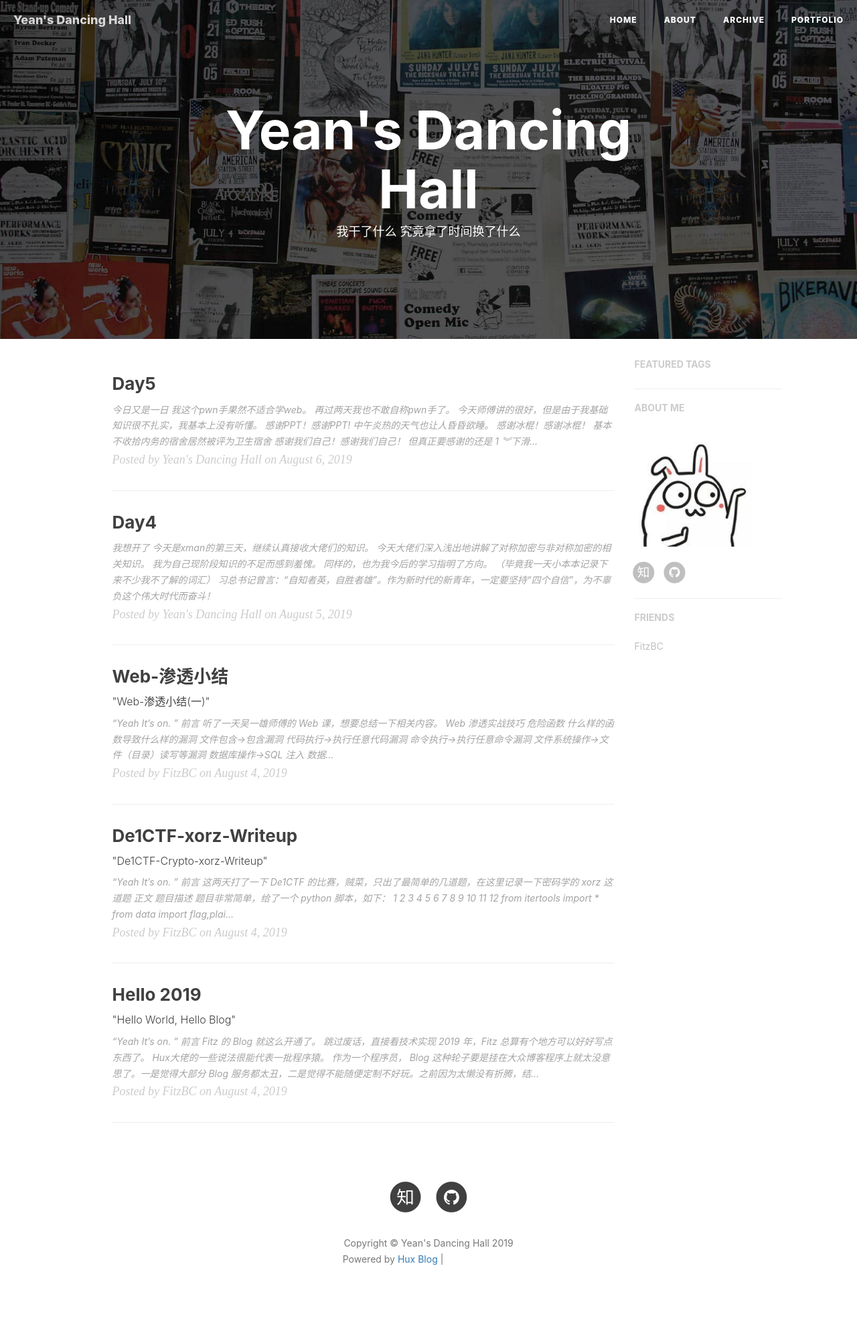
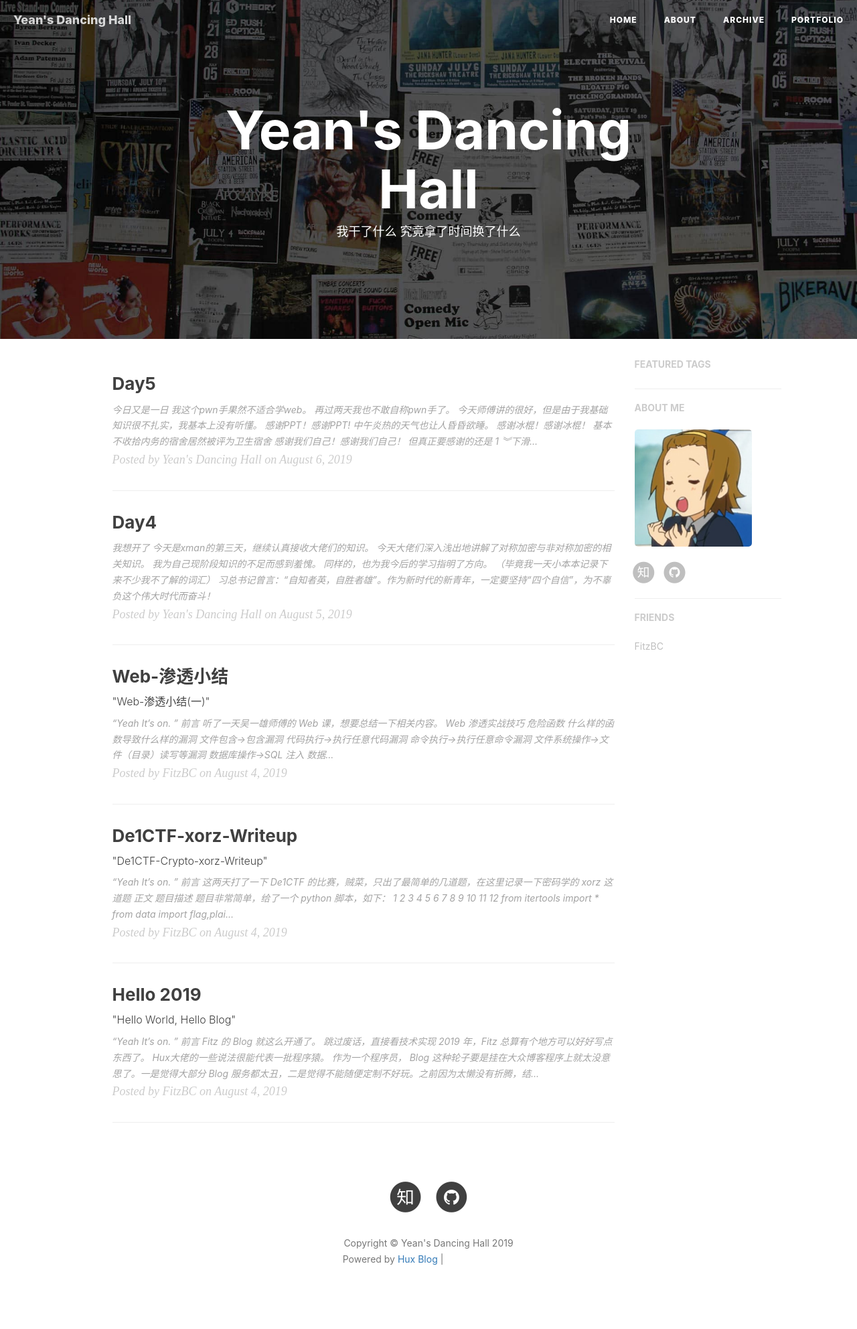
Before and after one commit to AndrieYean/AndrieYean.github.io, a Jekyll site: the page built from index.html, in a window 1280 px wide. Shown: the whole page at 67% size. Built offline with Jekyll 4.4.1, drawn with Linux system fonts in a browser that asks for light colours; nearby versions of some CDN libraries; the list of posts is cut into pages by our own code; comment, search, counter and statistics services are not loaded; grey boxes are pictures that could not be loaded.

Commit message:
Update _config.yml

```diff
--- a/_config.yml
+++ b/_config.yml
@@ -14,8 +14,8 @@
 # SNS settings
 RSS: false
 #weibo_username:     huxpro
-zhihu_username:     阿鲁威扬
-github_username:    AndrieYean
+zhihu_username:      阿鲁威扬
+github_username:     AndrieYean
 #twitter_username:   huxpro
 #facebook_username:  huxpro
 #linkedin_username:  firstname-lastname-idxxxx
@@ -80,7 +80,7 @@
 # Sidebar settings
 sidebar: true                           # whether or not using Sidebar.
 # sidebar-about-description: "For the next quantum leap<br>离开世界之前，一切都是过程"
-sidebar-avatar: /img/avatar-fitzbc-ny.jpg      # use absolute URL, seeing it's used in both `/` and `/about/`
+sidebar-avatar: /img/Yean-protrait.jpg      # use absolute URL, seeing it's used in both `/` and `/about/`
 
 
 
```
